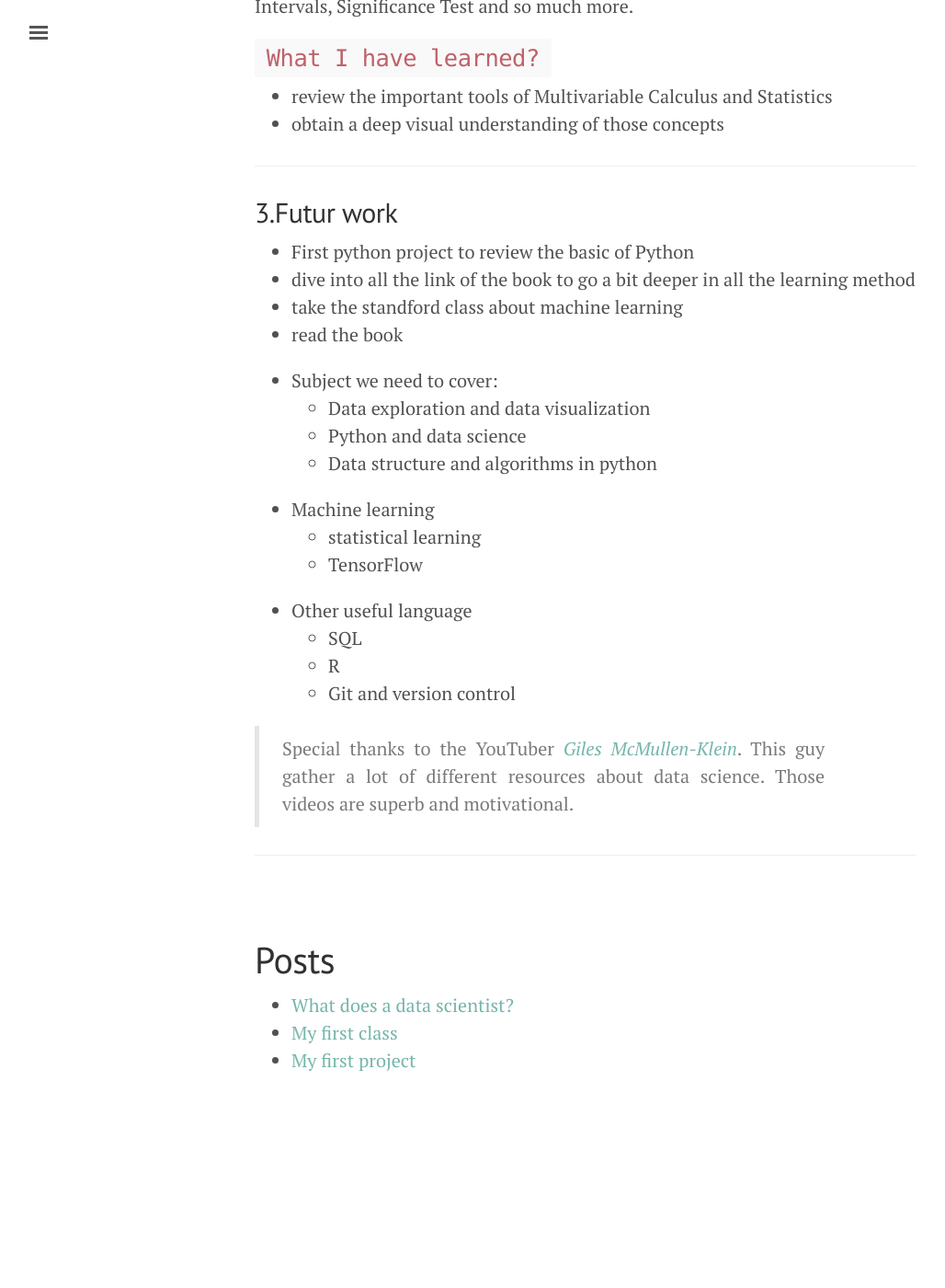
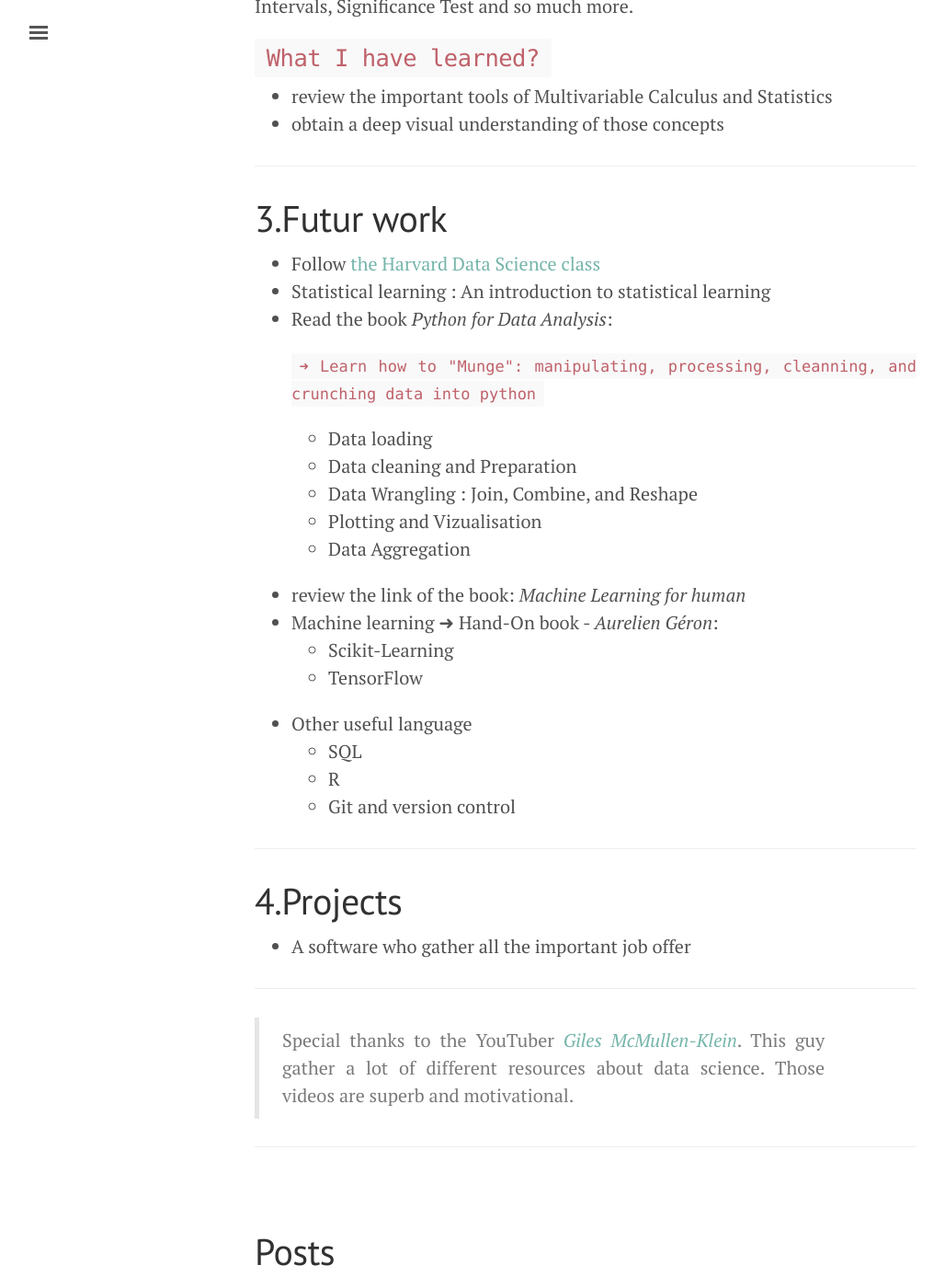
Before and after one commit to axelearning/my_blog, a Jekyll site: the page built from index.markdown, in a window 1280 px wide and 1400 px high, scrolled down 2252 px. Shown: the whole window at 92% size, without its empty margins (3-1031 px from the left). Built offline with Jekyll 4.4.1, drawn with Linux system fonts in a browser that asks for light colours; before the commit the page ends 3440 px from its top, so only the background shows below that.

Commit message:
Planing the futur work

```diff
--- a/index.markdown
+++ b/index.markdown
@@ -42,25 +42,34 @@
   - obtain a deep visual understanding of those concepts
 <hr>
 
-## 3.Futur work
-- First python project to review the basic of Python
-- dive into all the link of the book to go a bit deeper in all the learning method
-- take the standford class about machine learning
-- read the book
+# 3.Futur work
+- Follow [the Harvard Data Science class](https://matterhorn.dce.harvard.edu/engage/ui/index.html#/2016/01/14328)
+- Statistical learning : An introduction to statistical learning
+- Read the book *Python for Data Analysis*:
 
-- Subject we need to cover:
-  * Data exploration and data visualization
-  * Python and data science
-  * Data structure and algorithms in python
+    `➜ Learn how to "Munge": manipulating, processing, cleanning, and crunching data into python`
 
-- Machine learning
-  * statistical learning
+    * Data loading
+    * Data cleaning and Preparation
+    * Data Wrangling : Join, Combine, and Reshape
+    * Plotting and Vizualisation
+    * Data Aggregation
+
+
+- review the link of the book: *Machine Learning for human*
+- Machine learning ➜ Hand-On book - *Aurelien Géron*:
+  * Scikit-Learning
   * TensorFlow
 
 - Other useful language
   * SQL
   * R
   * Git and version control
+<hr>
+
+# 4.Projects
+  - A software who gather all the important job offer
+<hr>
 
 > Special thanks to the YouTuber [*Giles McMullen-Klein*](https://www.youtube.com/channel/UC68KSmHePPePCjW4v57VPQg). This guy gather a lot of different resources about data science. Those videos are superb and motivational.
 
```
Also changed, not shown: 3 other files.
